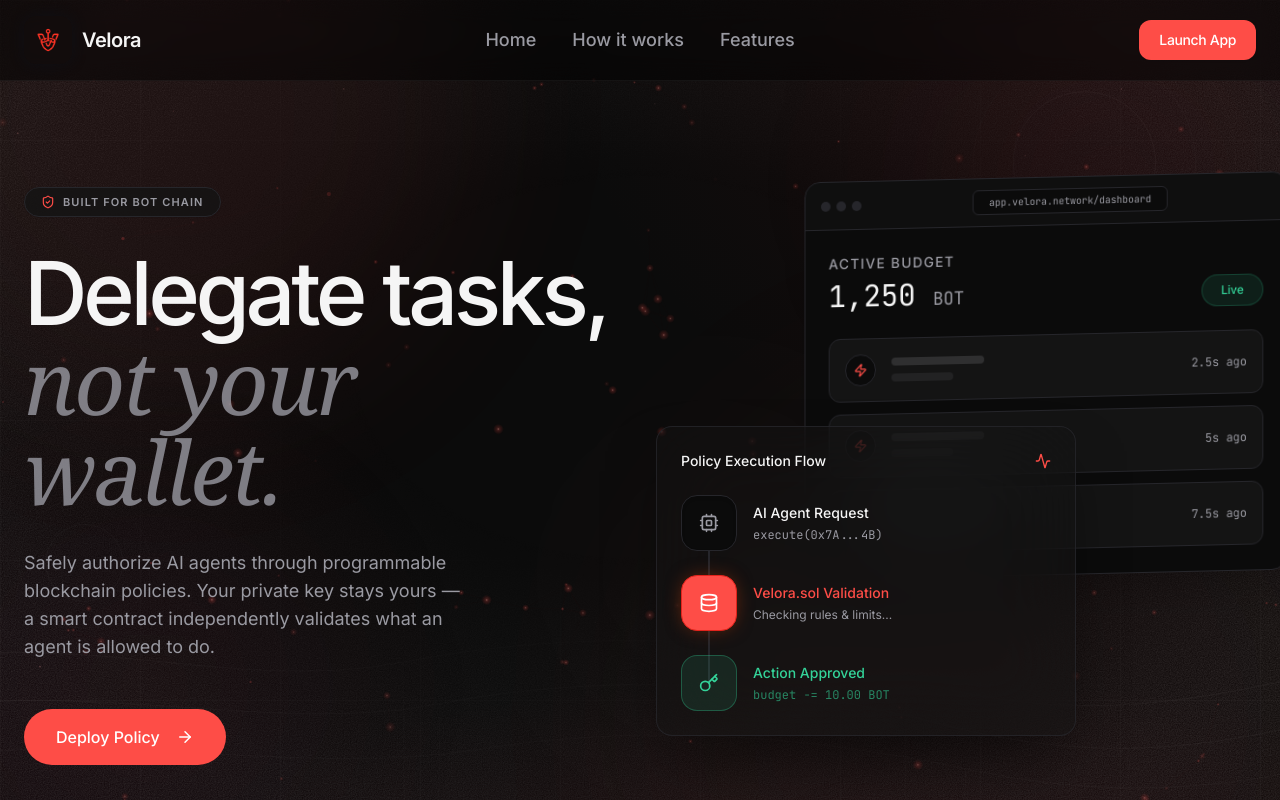
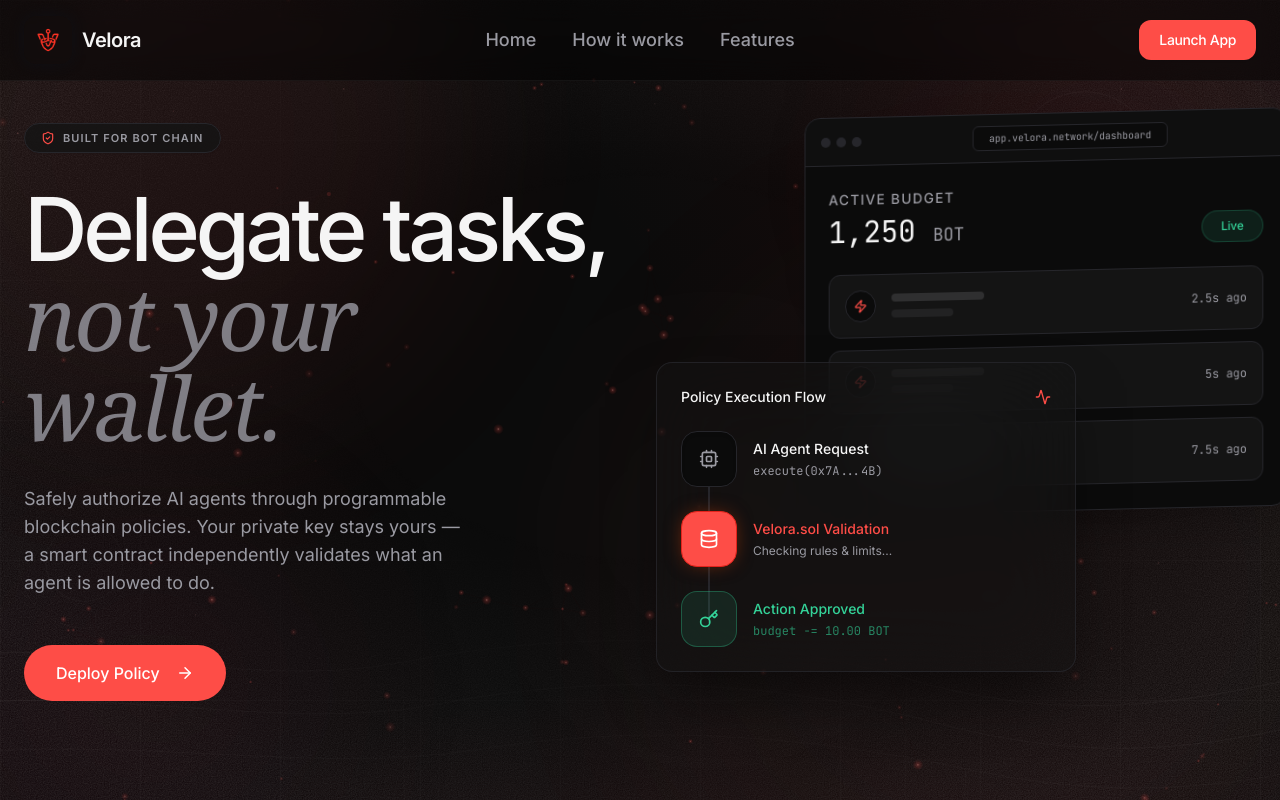
Before and after one commit to bayuapriansyah/velora, a Next.js app: page / in a window 1280 px wide. Shown: the top 800 px of the page. Built offline with nearby package versions, Linux system fonts and the light colour scheme.

Commit message:
fix(hero): reduce top/bottom padding on desktop (md:pt-28 md:pb-28) for better vertical balance

```diff
--- a/components/landing/hero.tsx
+++ b/components/landing/hero.tsx
@@ -42,7 +42,7 @@
 
 export function Hero() {
   return (
-    <section className="relative overflow-hidden pt-32 pb-16 md:pt-44 md:pb-40" id="hero">
+    <section className="relative overflow-hidden pt-32 pb-16 md:pt-28 md:pb-28" id="hero">
       {/* Deep layered atmospheric background */}
       <div className="absolute inset-0 velora-noise opacity-20 mix-blend-overlay -z-10 pointer-events-none" />
 
```
